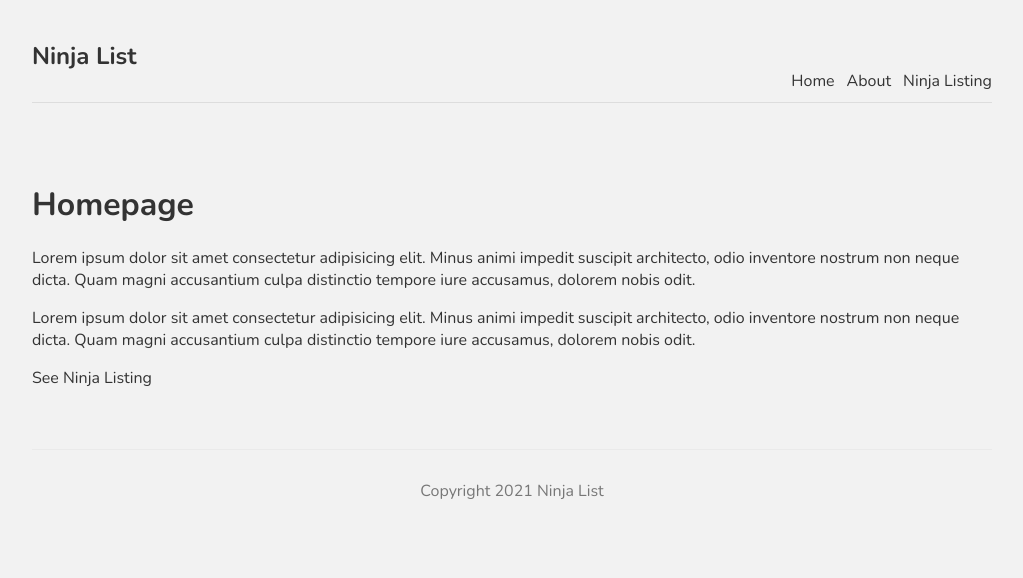
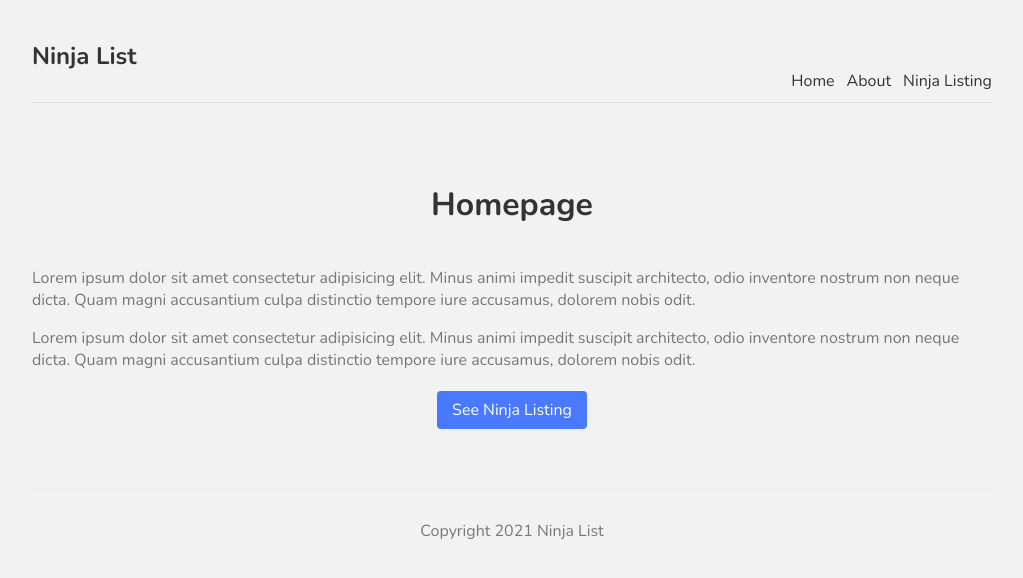
Before and after one commit to AiaRup/Nextjs-ninja-list, a Next.js app: page / in a window 1280 px wide. Shown: the top 578 px of the page, without its empty margins (128-1151 px from the left). Built offline with nearby package versions, Linux system fonts and the light colour scheme.

Commit message:
add styles to home page

```diff
--- a/pages/index.js
+++ b/pages/index.js
@@ -1,28 +1,25 @@
 import Head from 'next/head';
-import Footer from '../components/Footer';
-import Navbar from '../components/Navbar';
 import Link from 'next/link';
-
 import styles from '../styles/Home.module.css';
 
 export default function Home() {
   return (
     <div>
-      <h1>Homepage</h1>
-      <p>
+      <h1 className={styles.title}>Homepage</h1>
+      <p className={styles.text}>
         Lorem ipsum dolor sit amet consectetur adipisicing elit. Minus animi
         impedit suscipit architecto, odio inventore nostrum non neque dicta.
         Quam magni accusantium culpa distinctio tempore iure accusamus, dolorem
         nobis odit.
       </p>
-      <p>
+      <p className={styles.text}>
         Lorem ipsum dolor sit amet consectetur adipisicing elit. Minus animi
         impedit suscipit architecto, odio inventore nostrum non neque dicta.
         Quam magni accusantium culpa distinctio tempore iure accusamus, dolorem
         nobis odit.
       </p>
       <Link href='/ninjas/'>
-        <a>See Ninja Listing</a>
+        <a className={styles.btn}>See Ninja Listing</a>
       </Link>
     </div>
   );
--- a/styles/Home.module.css
+++ b/styles/Home.module.css
@@ -1,122 +1,18 @@
-.container {
-  min-height: 100vh;
-  padding: 0 0.5rem;
-  display: flex;
-  flex-direction: column;
-  justify-content: center;
-  align-items: center;
-}
-
-.main {
-  padding: 5rem 0;
-  flex: 1;
-  display: flex;
-  flex-direction: column;
-  justify-content: center;
-  align-items: center;
-}
-
-.footer {
-  width: 100%;
-  height: 100px;
-  border-top: 1px solid #eaeaea;
-  display: flex;
-  justify-content: center;
-  align-items: center;
-}
-
-.footer img {
-  margin-left: 0.5rem;
-}
-
-.footer a {
-  display: flex;
-  justify-content: center;
-  align-items: center;
-}
-
-.title a {
-  color: #0070f3;
-  text-decoration: none;
-}
-
-.title a:hover,
-.title a:focus,
-.title a:active {
-  text-decoration: underline;
-}
-
 .title {
-  margin: 0;
-  line-height: 1.15;
-  font-size: 4rem;
-}
-
-.title,
-.description {
+  color: #333;
+  padding-bottom: 20px;
   text-align: center;
 }
-
-.description {
-  line-height: 1.5;
-  font-size: 1.5rem;
+.text {
+  color: #777;
 }
-
-.code {
-  background: #fafafa;
-  border-radius: 5px;
-  padding: 0.75rem;
-  font-size: 1.1rem;
-  font-family: Menlo, Monaco, Lucida Console, Liberation Mono, DejaVu Sans Mono,
-    Bitstream Vera Sans Mono, Courier New, monospace;
+.btn {
+  display: block;
+  width: 150px;
+  padding: 8px 0;
+  margin: 20px auto;
+  background: #4979ff;
+  border-radius: 4px;
+  color: white;
+  text-align: center;
 }
-
-.grid {
-  display: flex;
-  align-items: center;
-  justify-content: center;
-  flex-wrap: wrap;
-  max-width: 800px;
-  margin-top: 3rem;
-}
-
-.card {
-  margin: 1rem;
-  flex-basis: 45%;
-  padding: 1.5rem;
-  text-align: left;
-  color: inherit;
-  text-decoration: none;
-  border: 1px solid #eaeaea;
-  border-radius: 10px;
-  transition: color 0.15s ease, border-color 0.15s ease;
-}
-
-.card:hover,
-.card:focus,
-.card:active {
-  color: #0070f3;
-  border-color: #0070f3;
-}
-
-.card h3 {
-  margin: 0 0 1rem 0;
-  font-size: 1.5rem;
-}
-
-.card p {
-  margin: 0;
-  font-size: 1.25rem;
-  line-height: 1.5;
-}
-
-.logo {
-  height: 1em;
-}
-
-@media (max-width: 600px) {
-  .grid {
-    width: 100%;
-    flex-direction: column;
-  }
-}
```
Also changed, not shown: styles/Ninjas.module.css (added).
